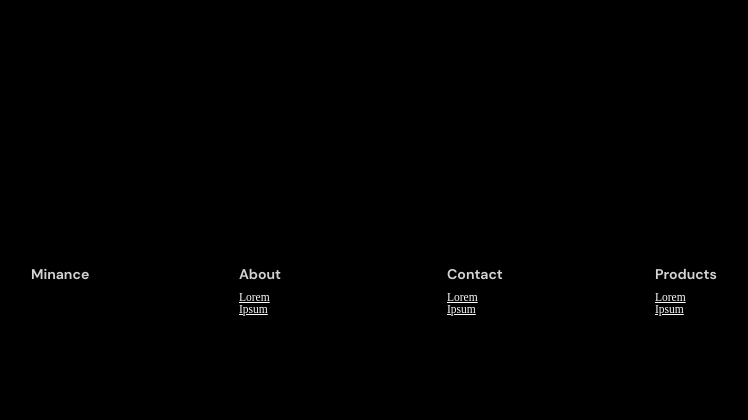
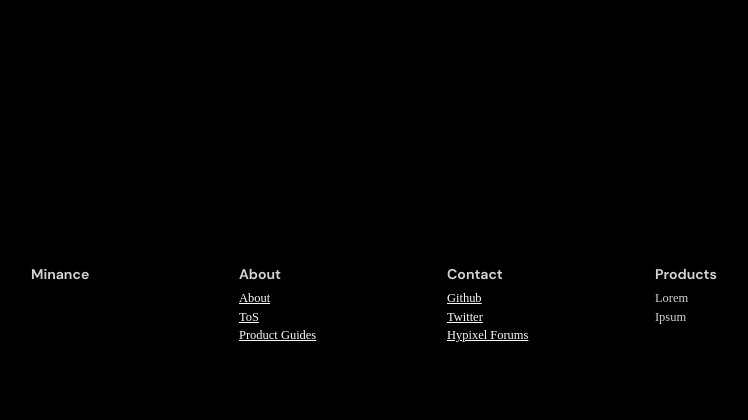
Before and after one commit to minancenet/web, a Flask app: page /assets in a window 1280 px wide. Shown: the part 686-1106 px from the top of the page, without its empty margins (193-941 px from the left). Before the commit the page ends 1002 px from the top, so only its background shows below. Run offline with Flask 2, Linux system fonts and the light colour scheme; data that the repository does not hold is empty; parts of the project's set-up code (start-up, migrations or seed data) failed here and were passed over; some libraries are stand-ins or nearby versions; some web fonts are replaced.

Commit message:
Image update

```diff
--- a/trade/asset/routes.py
+++ b/trade/asset/routes.py
@@ -1,7 +1,7 @@
 import pickle
 from datetime import datetime
 
-from flask import Blueprint, render_template, abort, Response, session
+from flask import Blueprint, render_template, abort, Response, session, request
 
 from trade.models import Asset
 from trade.asset.forms import TrackForm
@@ -11,7 +11,9 @@ asset = Blueprint("asset", __name__)
 
 @asset.route("/assets")
 def assets():
-  assets = Asset.query.all()
+  page = request.args.get("page", 1, type=int)
+
+  assets = Asset.query.order_by(Asset.name.asc()).paginate(page, per_page=20)
 
   return render_template("asset/assets.html", assets=assets, active_page="assets", title="Assets")
 
--- a/trade/static/styles/main.css
+++ b/trade/static/styles/main.css
@@ -469,14 +469,23 @@ footer hr {
   margin-top: 0.5rem;
 }
 .footer li {
-  font-size: 0.72rem;
+  font-size: 0.78rem;
+  margin-bottom: 0.2rem;
+  font-family: "Iosevka";
+}
+.footer li a {
+  color: #fcfcfc;
+  -webkit-text-decoration-color: #929292;
+  text-decoration-color: #929292;
   text-decoration: underline;
-  color: #fcfcfc;
-  font-family: "Iosevka";
 }
 .footer h5 {
   font-family: "DM Sans Bold";
   font-size: 0.88rem;
+}
+.footer h5 a {
+  color: #d3d3d3;
+  text-decoration: none;
 }
 
 .modal {
@@ -928,4 +937,8 @@ footer hr {
   cursor: pointer;
 }
 
+.assets-pagination li {
+  display: inline-block;
+}
+
 /*# sourceMappingURL=main.css.map */
--- a/trade/static/styles/main.scss
+++ b/trade/static/styles/main.scss
@@ -501,14 +501,25 @@ footer {
     margin-top: 0.5rem;
   }
   li {
-    font-size: 0.72rem;
-    text-decoration: underline;
-    color: $--COLOR-text-alt;
+    font-size: 0.78rem;
+    margin-bottom: 0.2rem;
     font-family: "Iosevka";
+
+    a {
+      color: $--COLOR-text-alt;
+      -webkit-text-decoration-color: #929292;
+      text-decoration-color: #929292;
+      text-decoration: underline;
+    }
   }
   h5 {
     font-family: "DM Sans Bold";
     font-size: 0.88rem;
+
+    a {
+      color: $--COLOR-text;
+      text-decoration: none;
+    }
   }
 }
 
@@ -975,3 +986,9 @@ footer {
     cursor: pointer;
   }
 }
+
+.assets-pagination {
+  li {
+    display: inline-block;
+  }
+}
--- a/trade/templates/asset/assets.html
+++ b/trade/templates/asset/assets.html
@@ -14,7 +14,7 @@
     <th class="number-td">Change 7D</th>
     <th class="number-td">Change 30D</th>
   </tr>
-  {% for asset in assets %}
+  {% for asset in assets.items %}
     <tr onClick="window.location = '/asset/{{ asset.name }}';">
       <a href="#"><td class="letter-td">{{ asset.name.title().replace("_", " ") }}</td></a>
       <td class="number-td">{{ asset.sellPrice }}</td>
@@ -40,4 +40,19 @@
     </tr>
   {% endfor %}
 </table>
+
+<ul class="assets-pagination">
+  {% for page_num in assets.iter_pages(left_edge=1, right_edge=1, left_current=8, right_current=8) %}
+    {% if page_num %}
+      {% if assets.page == page_num %}
+        <li><a href="{{ url_for('asset.assets', page=page_num) }}">{{ page_num }}</a></li>
+      {% else %}
+        <li><a href="{{ url_for('asset.assets', page=page_num) }}">{{ page_num }}</a></li>
+      {% endif %}
+    {% else %}
+      ...
+    {% endif %}
+  {% endfor %}
+</ul>
+
 {% endblock content %}
--- a/trade/templates/layouts/footer.html
+++ b/trade/templates/layouts/footer.html
@@ -1,20 +1,22 @@
 <div class="footer">
   <div class="row">
     <div class="col-3">
-      <h5>Minance</h5>
+      <h5><a href="https://minance.net/">Minance</a></h5>
     </div>
     <div class="col-3">
       <h5>About</h5>
       <ul>
-        <li>Lorem</li>
-        <li>Ipsum</li>
+        <li><a href="#">About</a></li>
+        <li><a href="#">ToS</a></li>
+        <li><a href="#">Product Guides</a></li>
       </ul>
     </div>
     <div class="col-3">
       <h5>Contact</h5>
       <ul>
-        <li>Lorem</li>
-        <li>Ipsum</li>
+        <li><a href="https://github.com/minancenet/">Github</a></li>
+        <li><a href="https://twitter.com/minance/">Twitter</a></li>
+        <li><a href="#">Hypixel Forums</a></li>
       </ul>
     </div>
     <div class="col-3">
```
Also changed, not shown: trade/static/img/logo-w-text.png, trade/templates/main/about.html (added), trade/templates/main/guides.html (added), trade/templates/main/tos.html (added), 1 other file.
